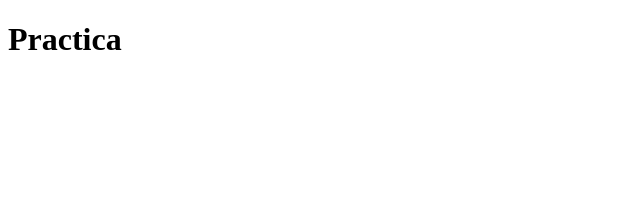
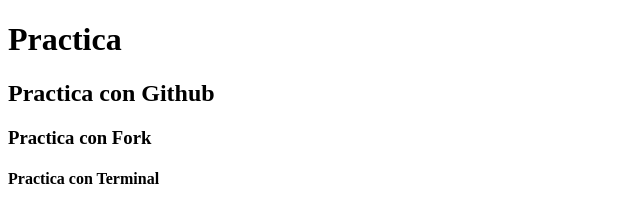
Before and after one commit to Clausel-Ortesc/Practica-connectada, a plain HTML site: page index.html in a window 1280 px wide. Shown: the whole page, without its empty margins (0-640 px from the left). Drawn offline with Linux system fonts and the light colour scheme.

Commit message:
Subtemas
Se agrega en linea 11, 12 y 13 el archivo index.html, subtemas con h2, h3 y h4 respectivamente.

```diff
--- a/index.html
+++ b/index.html
@@ -8,6 +8,9 @@
 </head>
 <body>
     <h1>Practica</h1>
+    <h2>Practica con Github</h2>
+    <h3>Practica con Fork</h3>
+    <h4>Practica con Terminal</h4>
     <script src=""></script>
 </body>
 </html>
```
